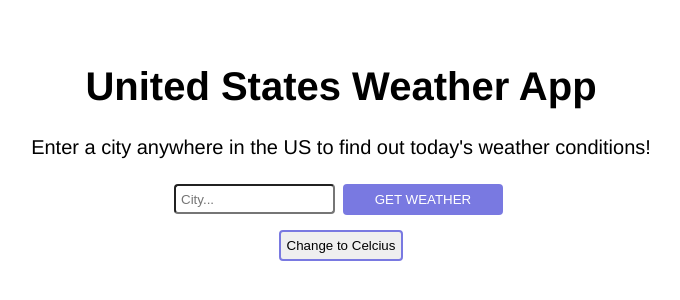
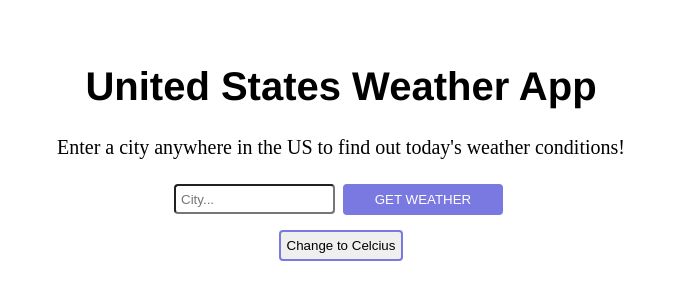
Before and after one commit to hannahsohkim/hannah-kim-weather-app, a React (Create React App) app: page / in a window 1280 px wide. Shown: the part 254-554 px from the top of the page, without its empty margins (299-979 px from the left). Built offline with nearby package versions, Linux system fonts and the light colour scheme; grey boxes are pictures that could not be loaded.

Commit message:
Change font in header

```diff
--- a/src/components/Header.js
+++ b/src/components/Header.js
@@ -1,10 +1,15 @@
 import React from 'react';
+import styled from 'styled-components';
+
+const SubHeader = styled.p`
+  font-family: Avenir
+`;
 
 const Header = () => {
   return (
     <div>
       <h1>United States Weather App</h1>
-      <p>Enter a city anywhere in the US to find out today's weather conditions!</p>
+      <SubHeader>Enter a city anywhere in the US to find out today's weather conditions!</SubHeader>
     </div>
   )
 }
```
